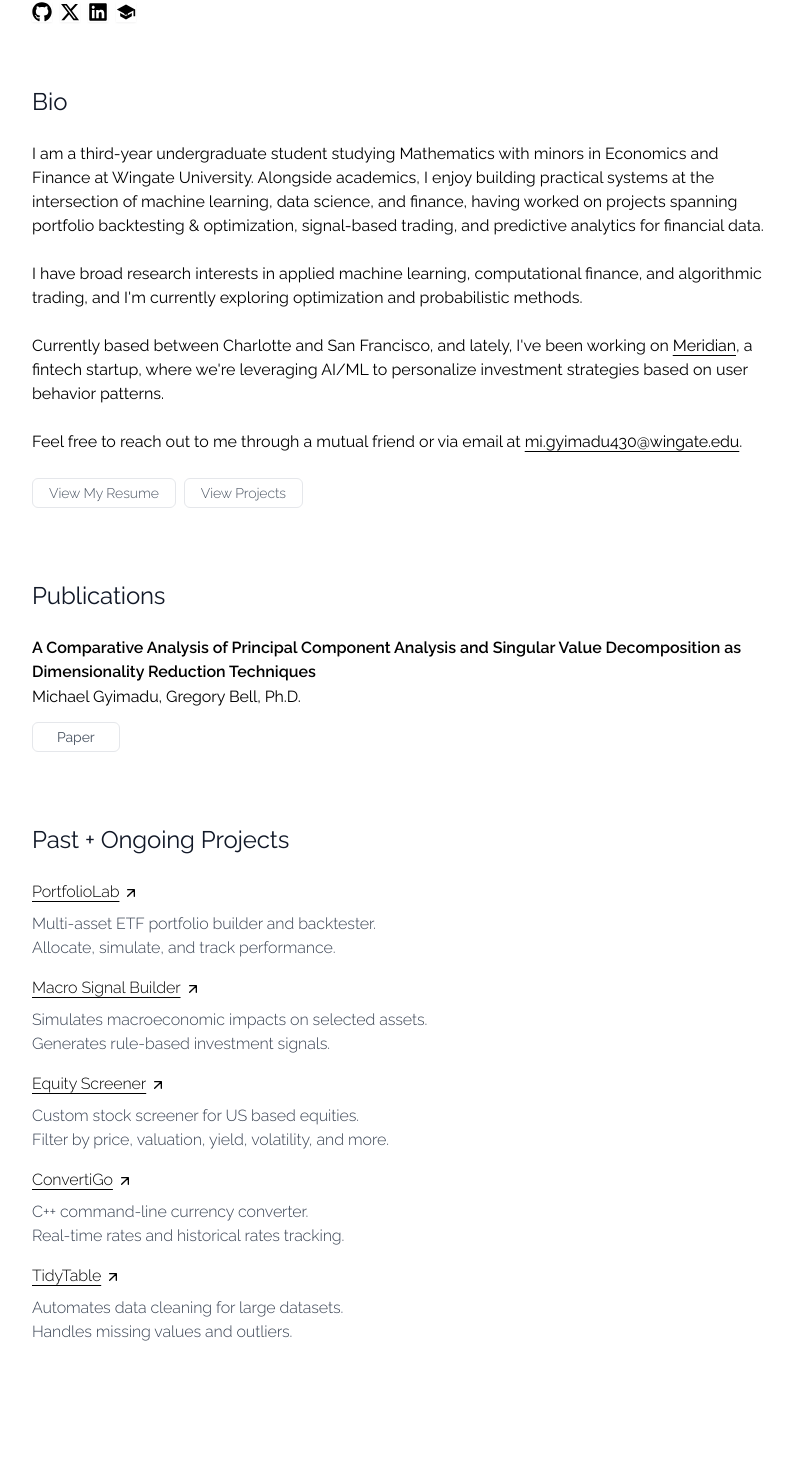
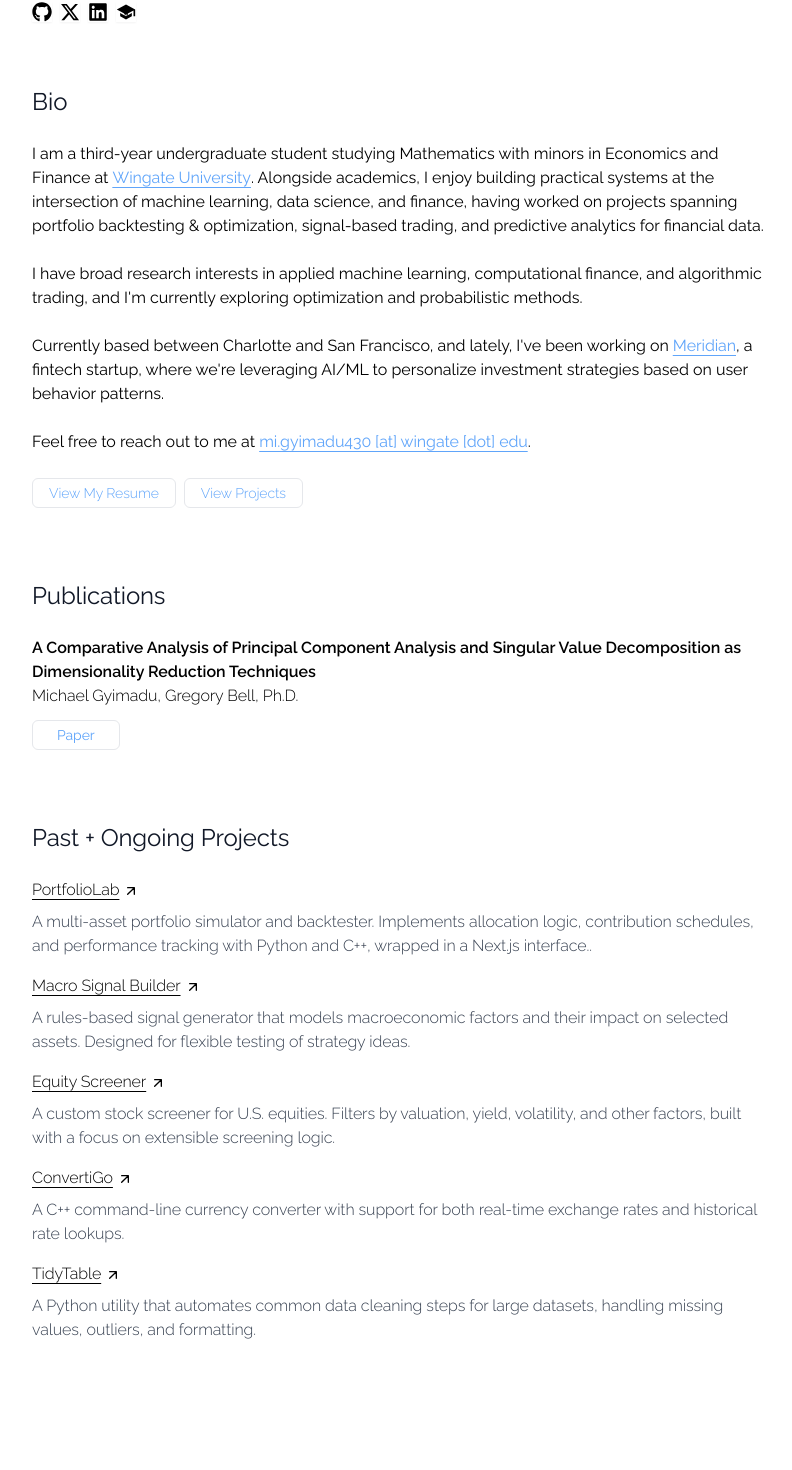
Before and after one commit to gyimadu/portfolio, a Next.js app: page / in a window 1280 px wide. Shown: the part 274-1744 px from the top of the page, without its empty margins (240-1032 px from the left). Built offline with nearby package versions, Linux system fonts and the light colour scheme; a web font is replaced by a local one.

Commit message:
update project section on homepage

```diff
--- a/src/app/page.tsx
+++ b/src/app/page.tsx
@@ -89,7 +89,7 @@ export default function Home() {
                   Bio
                 </div>
                 <div className='text-black text-base md:text-base leading-normal font-semibold mb-6'>
-                   I am a third-year undergraduate student studying Mathematics with minors in Economics and Finance at Wingate University.
+                   I am a third-year undergraduate student studying Mathematics with minors in Economics and Finance at <span className='underline underline-offset-4 decoration-1 text-blue-400'><Link href="https://www.wingate.edu/" target="_blank" rel="noopener noreferrer">Wingate University</Link></span>.
                    Alongside academics, I enjoy building practical systems at the intersection of machine learning, data science, and finance,
                    having worked on projects spanning portfolio backtesting & optimization, signal-based trading, and predictive analytics for financial data.
                 </div>
@@ -97,10 +97,10 @@ export default function Home() {
                   I have broad research interests in applied machine learning, computational finance, and algorithmic trading, and I&apos;m currently exploring optimization and probabilistic methods.
                 </div>
                 <div className='text-black text-base md:text-base leading-normal font-semibold mb-6'>
-                  Currently based between Charlotte and San Francisco, and lately, I&apos;ve been working on <span className='underline underline-offset-4 decoration-1'><Link href="https://bull-app.vercel.app" target="_blank" rel="noopener noreferrer">Meridian</Link></span>, a fintech startup, where we&apos;re leveraging AI/ML to personalize investment strategies based on user behavior patterns.
+                  Currently based between Charlotte and San Francisco, and lately, I&apos;ve been working on <span className='underline underline-offset-4 decoration-1 text-blue-400'><Link href="https://bull-app.vercel.app" target="_blank" rel="noopener noreferrer">Meridian</Link></span>, a fintech startup, where we&apos;re leveraging AI/ML to personalize investment strategies based on user behavior patterns.
                 </div>
                 <div className='text-black text-base md:text-base leading-normal font-semibold mb-6'>
-                  Feel free to reach out to me through a mutual friend or via email at <a href="mailto:mi.gyimadu430@wingate.edu" className='underline underline-offset-4 decoration-1'>mi.gyimadu430@wingate.edu</a>.
+                  Feel free to reach out to me at <a href="mailto:mi.gyimadu430@wingate.edu" className='underline underline-offset-4 decoration-1 text-blue-400'>mi.gyimadu430 [at] wingate [dot] edu</a>.
                 </div>
 
 
@@ -108,13 +108,13 @@ export default function Home() {
                   <a
                     href="/resume.pdf"
                     target='_self'
-                    className="px-4 py-1 text-gray-600 hover:text-gray-700 border border-gray-200 rounded-md text-sm text-center transition-all"
+                    className="px-4 py-1 text-blue-400 hover:text-gray-700 border border-gray-200 rounded-md text-sm text-center transition-all"
                   >
                     View My Resume
                   </a>
                   <Link
                     href="/portfolio"
-                    className="px-4 py-1 text-gray-600 hover:text-gray-700 border border-gray-200 rounded-md text-sm text-center transition-all"
+                    className="px-4 py-1 text-blue-400 hover:text-gray-700 border border-gray-200 rounded-md text-sm text-center transition-all"
                   >
                     View Projects
                   </Link>
@@ -127,12 +127,12 @@ export default function Home() {
                   </div>
                   <div className="">
                     {/* <div className="text-base md:text-base font-extrabold mb-1 text-black">Matrix Decomposition + Eigenvalue Theory</div> */}
-                    <div className="text-black text-base font-extrabold leading-relaxed md:text-base mb-2">A Comparative Analysis of Principal Component Analysis and Singular Value Decomposition as Dimensionality Reduction Techniques<br/><span className='font-normal leading-relaxed'>Michael Gyimadu, Gregory Bell, Ph.D.</span></div>
+                    <div className="text-black text-base font-extrabold leading-relaxed md:text-base mb-2">A Comparative Analysis of Principal Component Analysis and Singular Value Decomposition as Dimensionality Reduction Techniques<br/><span className='font-light text-base md:text-base leading-relaxed'>Michael Gyimadu, Gregory Bell, Ph.D.</span></div>
                       <a
                         href="https://arxiv.org/abs/2506.16663"
                         target="_blank"
                         rel="noopener noreferrer"
-                        className="inline-block text-gray-600 hover:text-gray-700 transition-colors border border-gray-200 rounded-md px-6 py-1 text-sm md:text-sm font-medium mt-1"
+                        className="inline-block text-blue-400 hover:text-gray-700 transition-colors border border-gray-200 rounded-md px-6 py-1 text-sm md:text-sm font-medium mt-1"
                       >
                         Paper
                       </a>
@@ -152,7 +152,7 @@ export default function Home() {
                           <span className="ml-1"><svg className="inline w-4 h-4 group-hover:text-blue-700 transition-colors" fill="none" stroke="currentColor" strokeWidth="2" viewBox="0 0 24 24"><path strokeLinecap="round" strokeLinejoin="round" d="M7 17L17 7M7 7h10v10" /></svg></span>
                         </a>
                       </div>
-                      <div className="text-gray-700"><p className='leading-normal text-base md:text-base'>Multi-asset ETF portfolio builder and backtester.<br/>Allocate, simulate, and track performance.</p></div>
+                      <div className="text-gray-700"><p className='leading-normal text-base md:text-base'>A multi-asset portfolio simulator and backtester. Implements allocation logic, contribution schedules, and performance tracking with Python and C++, wrapped in a Next.js interface..</p></div>
                     </div>
                     {/* Macro Signal Builder */}
                     <div className="">
@@ -162,7 +162,7 @@ export default function Home() {
                           <span className="ml-1"><svg className="inline w-4 h-4 group-hover:text-blue-700 transition-colors" fill="none" stroke="currentColor" strokeWidth="2" viewBox="0 0 24 24"><path strokeLinecap="round" strokeLinejoin="round" d="M7 17L17 7M7 7h10v10" /></svg></span>
                         </a>
                       </div>
-                      <div className="text-gray-700"><p className='leading-normal text-base md:text-base'>Simulates macroeconomic impacts on selected assets.<br/>Generates rule-based investment signals.</p></div>
+                      <div className="text-gray-700"><p className='leading-normal text-base md:text-base'>A rules-based signal generator that models macroeconomic factors and their impact on selected assets. Designed for flexible testing of strategy ideas.</p></div>
                     </div>
                     {/* Equity Screener */}
                     <div className="">
@@ -172,7 +172,7 @@ export default function Home() {
                           <span className="ml-1"><svg className="inline w-4 h-4 group-hover:text-blue-700 transition-colors" fill="none" stroke="currentColor" strokeWidth="2" viewBox="0 0 24 24"><path strokeLinecap="round" strokeLinejoin="round" d="M7 17L17 7M7 7h10v10" /></svg></span>
                         </a>
                       </div>
-                      <div className="text-gray-700"><p className='leading-normal text-base md:text-base'>Custom stock screener for US based equities.<br/>Filter by price, valuation, yield, volatility, and more.</p></div>
+                      <div className="text-gray-700"><p className='leading-normal text-base md:text-base'>A custom stock screener for U.S. equities. Filters by valuation, yield, volatility, and other factors, built with a focus on extensible screening logic.</p></div>
                     </div>
                     {/* ConvertiGo */}
                     <div className="">
@@ -182,7 +182,7 @@ export default function Home() {
                           <span className="ml-1"><svg className="inline w-4 h-4 group-hover:text-blue-700 transition-colors" fill="none" stroke="currentColor" strokeWidth="2" viewBox="0 0 24 24"><path strokeLinecap="round" strokeLinejoin="round" d="M7 17L17 7M7 7h10v10" /></svg></span>
                         </a>
                       </div>
-                      <div className="text-gray-700"><p className='leading-normal text-base md:text-base'>C++ command-line currency converter.<br/>Real-time rates and historical rates tracking.</p></div>
+                      <div className="text-gray-700"><p className='leading-normal text-base md:text-base'>A C++ command-line currency converter with support for both real-time exchange rates and historical rate lookups.</p></div>
                     </div>
                     {/* TidyTable */}
                     <div className="">
@@ -192,7 +192,7 @@ export default function Home() {
                           <span className="ml-1"><svg className="inline w-4 h-4 group-hover:text-blue-700 transition-colors" fill="none" stroke="currentColor" strokeWidth="2" viewBox="0 0 24 24"><path strokeLinecap="round" strokeLinejoin="round" d="M7 17L17 7M7 7h10v10" /></svg></span>
                         </a>
                       </div>
-                      <div className="text-gray-700"><p className='leading-normal text-base md:text-base'>Automates data cleaning for large datasets.<br/>Handles missing values and outliers.</p></div>
+                      <div className="text-gray-700"><p className='leading-normal text-base md:text-base'>A Python utility that automates common data cleaning steps for large datasets, handling missing values, outliers, and formatting.</p></div>
                     </div>
                   </div>
                 </div>
```
